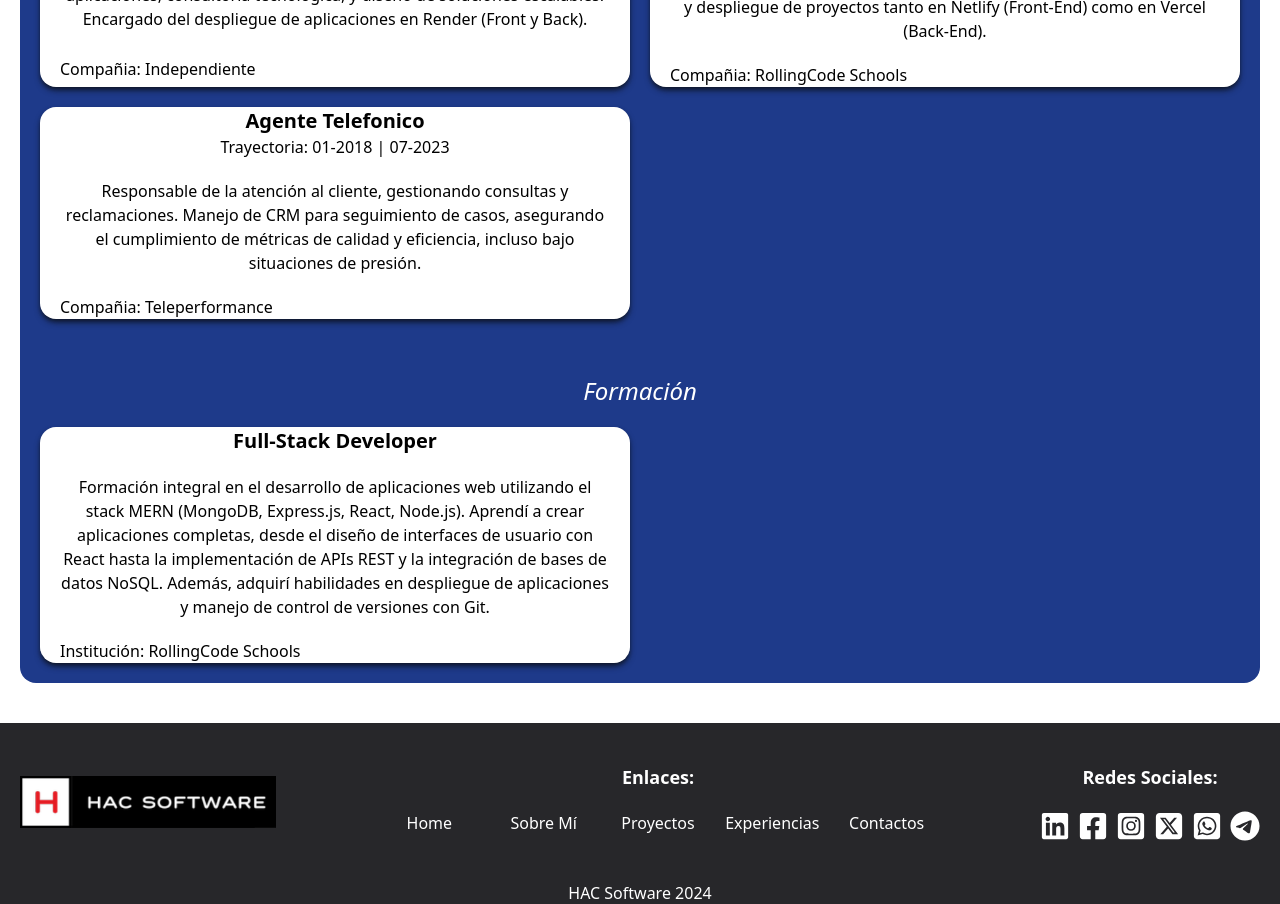
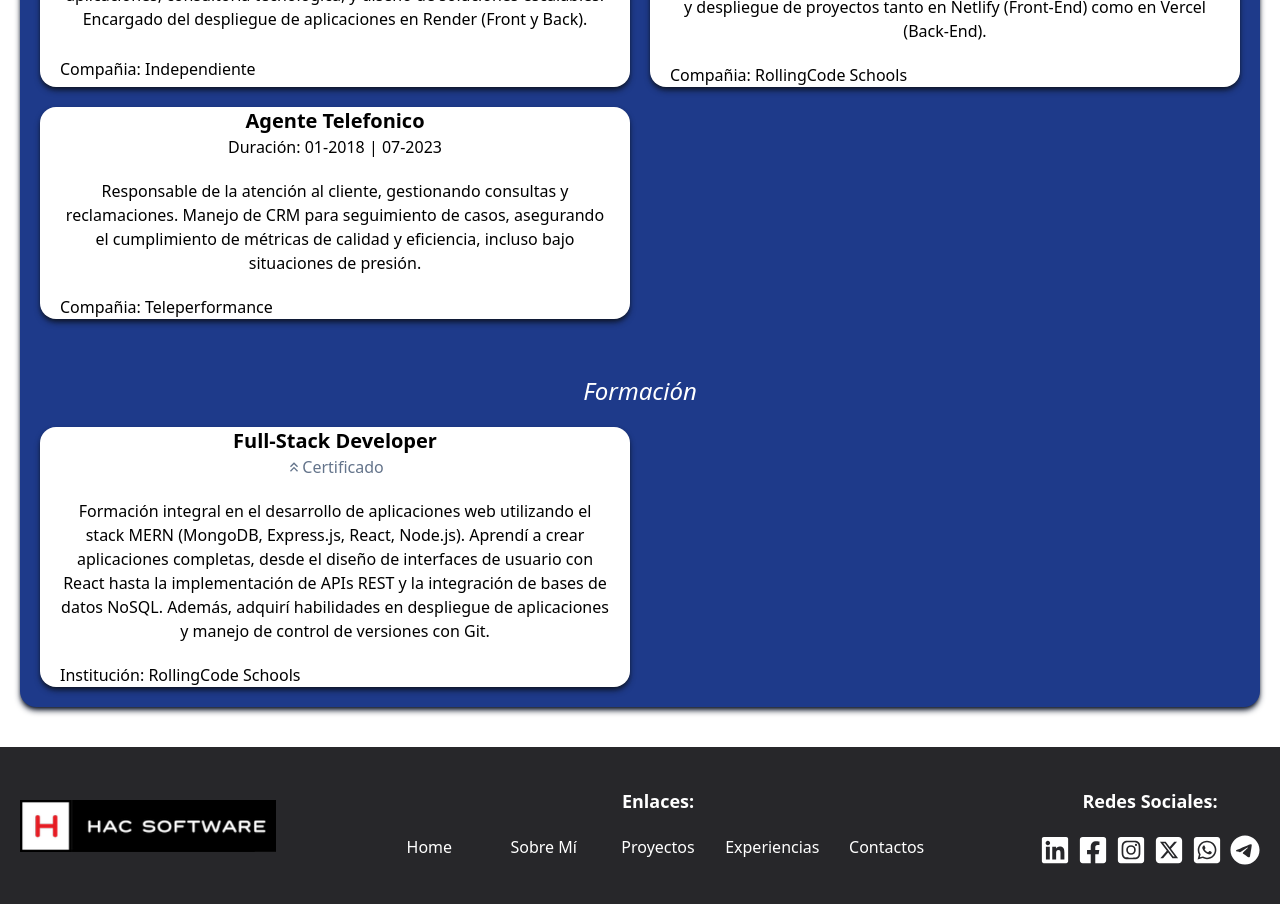
Before and after one commit to hectorc2907/portfolio-hector-clessi, a React (Vite) app: page / in a window 1280 px wide. Shown: the part 3160-4064 px from the top of the page. Built offline with nearby package versions, Linux system fonts and the light colour scheme; a web font is replaced by a local one.

Commit message:
agregamos animaciones a la seccion de resumen

```diff
--- a/src/components/ui/Resume/Resume.jsx
+++ b/src/components/ui/Resume/Resume.jsx
@@ -1,53 +1,95 @@
 import { MyEducation } from "../../../mocks/MyEducation";
 import { MyExperience } from "../../../mocks/MyExperience";
+import { motion } from "framer-motion";
+import { MdKeyboardDoubleArrowUp } from "react-icons/md";
 
 const Resume = () => {
   return (
     <>
-      <section className="bg-blue-900 md:bg-white px-5 py-10 flex justify-center text-white">
-        <div className="bg-blue-900 container grid grid-cols-1 gap-10 rounded-2xl p-5">
-          <h2 className="text-4xl italic font-semibold text-center">
+      <motion.section
+        initial={{ opacity: 0 }}
+        animate={{ opacity: 1 }}
+        transition={{ duration: 1 }}
+        className="bg-blue-900 md:bg-white px-5 py-10 flex justify-center text-white"
+      >
+        <motion.div
+          initial={{ opacity: 0 }}
+          animate={{ opacity: 1 }}
+          transition={{ duration: 1 }}
+          className="bg-blue-900 md:shadow-md md:shadow-slate-900 container grid grid-cols-1 gap-10 rounded-2xl p-5"
+        >
+          <motion.h2
+            initial={{ opacity: 0, y: -100 }}
+            animate={{ opacity: 1, y: 0 }}
+            transition={{ duration: 1, delay: 0.5 }}
+            className="text-4xl italic font-semibold text-center"
+          >
             Trayectoria
-          </h2>
+          </motion.h2>
           <div className="grid grid-cols-1 gap-14">
             <div className="grid grid-cols-1 gap-5">
-              <h3 className="text-center text-2xl italic">
+              <motion.h3
+                initial={{ opacity: 0, x: 100 }}
+                animate={{ opacity: 1, x: 0 }}
+                transition={{ duration: 1, delay: 0.5 }}
+                className="text-center text-2xl italic"
+              >
                 Experiencia Profesional
-              </h3>
+              </motion.h3>
               <div className="grid grid-cols-1 lg:grid-cols-2 gap-5 text-black">
-                {[...MyExperience].reverse().map((experience) => (
-                  <div className="grid grid-cols-1 bg-white rounded-2xl px-5 shadow-md shadow-slate-900">
+                {[...MyExperience].reverse().map((experience, index) => (
+                  <motion.div
+                    initial={{ opacity: 0, y: 50 }}
+                    animate={{ opacity: 1, y: 0 }}
+                    transition={{ duration: 1, delay: 0.5 + 0.2 * index }}
+                    className="grid grid-cols-1 bg-white rounded-2xl px-5 shadow-md shadow-slate-900"
+                  >
                     <p className="text-center text-xl font-semibold">
                       {experience.position}
                     </p>
                     <p className="text-center">
-                      Trayectoria: {experience.timeline}
+                      Duración: {experience.timeline}
                     </p>
                     <p className="text-center py-5">{experience.description}</p>
                     <p>Compañia: {experience.company}</p>
-                  </div>
+                  </motion.div>
                 ))}
               </div>
             </div>
             <div className="grid grid-cols-1 gap-5">
-              <h3 className="text-center text-2xl italic">Formación</h3>
+              <motion.h3
+                initial={{ opacity: 0, x: -100 }}
+                animate={{ opacity: 1, x: 0 }}
+                transition={{ duration: 1, delay: 0.5 }}
+                className="text-center text-2xl italic"
+              >
+                Formación
+              </motion.h3>
               <div className="grid grid-cols-1 lg:grid-cols-2 gap-5 text-black">
-                {[...MyEducation].reverse().map((education) => (
-                  <div className="grid grid-cols-1 bg-white rounded-2xl px-5 shadow-md shadow-slate-900">
-                    <a href={education.link}>
+                {[...MyEducation].reverse().map((education, index) => (
+                  <motion.div
+                    initial={{ opacity: 0, y: 50 }}
+                    animate={{ opacity: 1, y: 0 }}
+                    transition={{ duration: 1, delay: 0.5 + 0.2 * index }}
+                    className="grid grid-cols-1 bg-white rounded-2xl px-5 shadow-md shadow-slate-900"
+                  >
+                    <a href={education.link} target="_blank">
                       <p className="text-center text-xl font-semibold">
                         {education.title}
                       </p>
                     </a>
+                    <p className="text-slate-500 flex justify-center items-center">
+                      <MdKeyboardDoubleArrowUp /> <span>Certificado</span>
+                    </p>
                     <p className="text-center py-5">{education.description}</p>
                     <p>Institución: {education.institution}</p>
-                  </div>
+                  </motion.div>
                 ))}
               </div>
             </div>
           </div>
-        </div>
-      </section>
+        </motion.div>
+      </motion.section>
     </>
   );
 };
```
